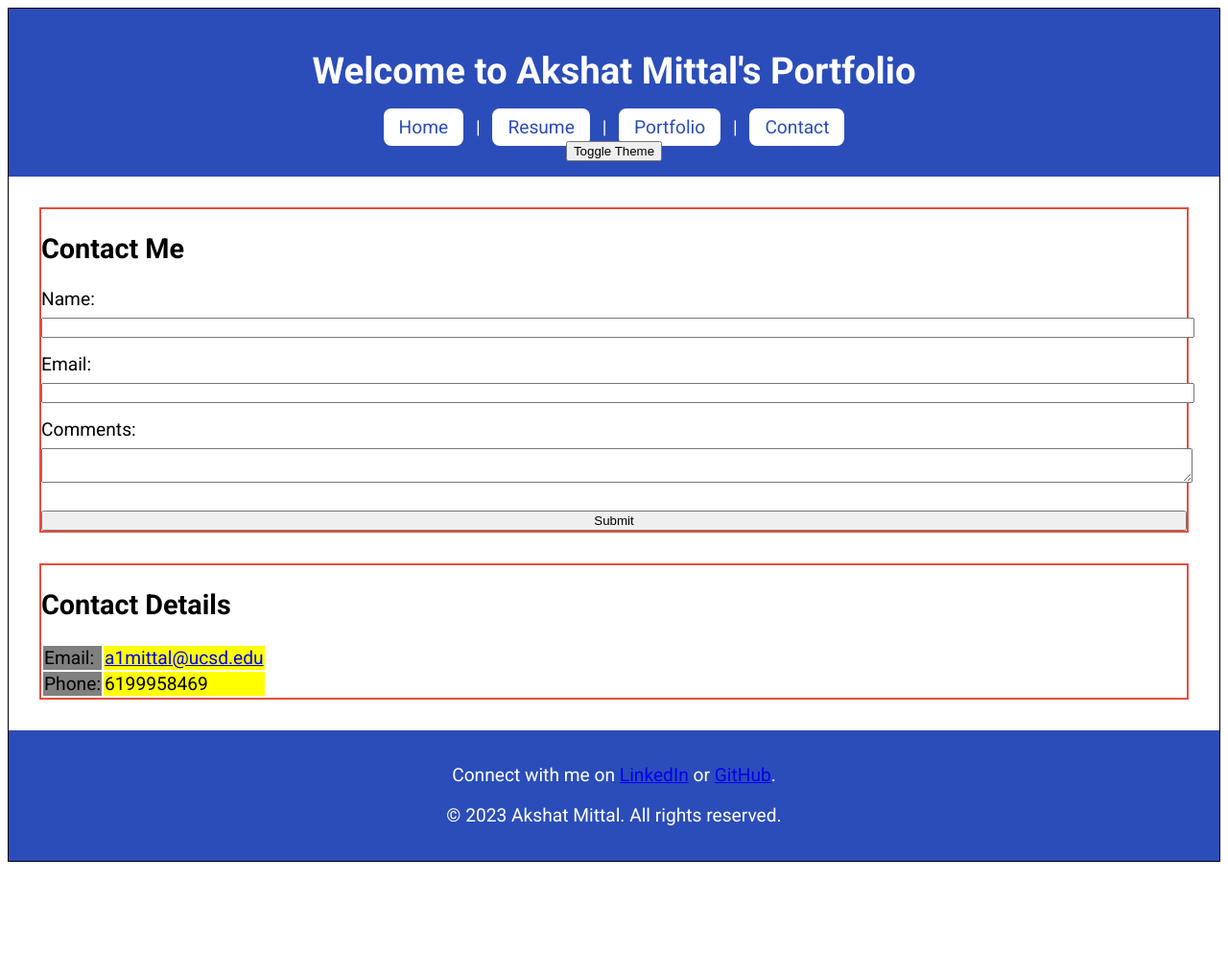
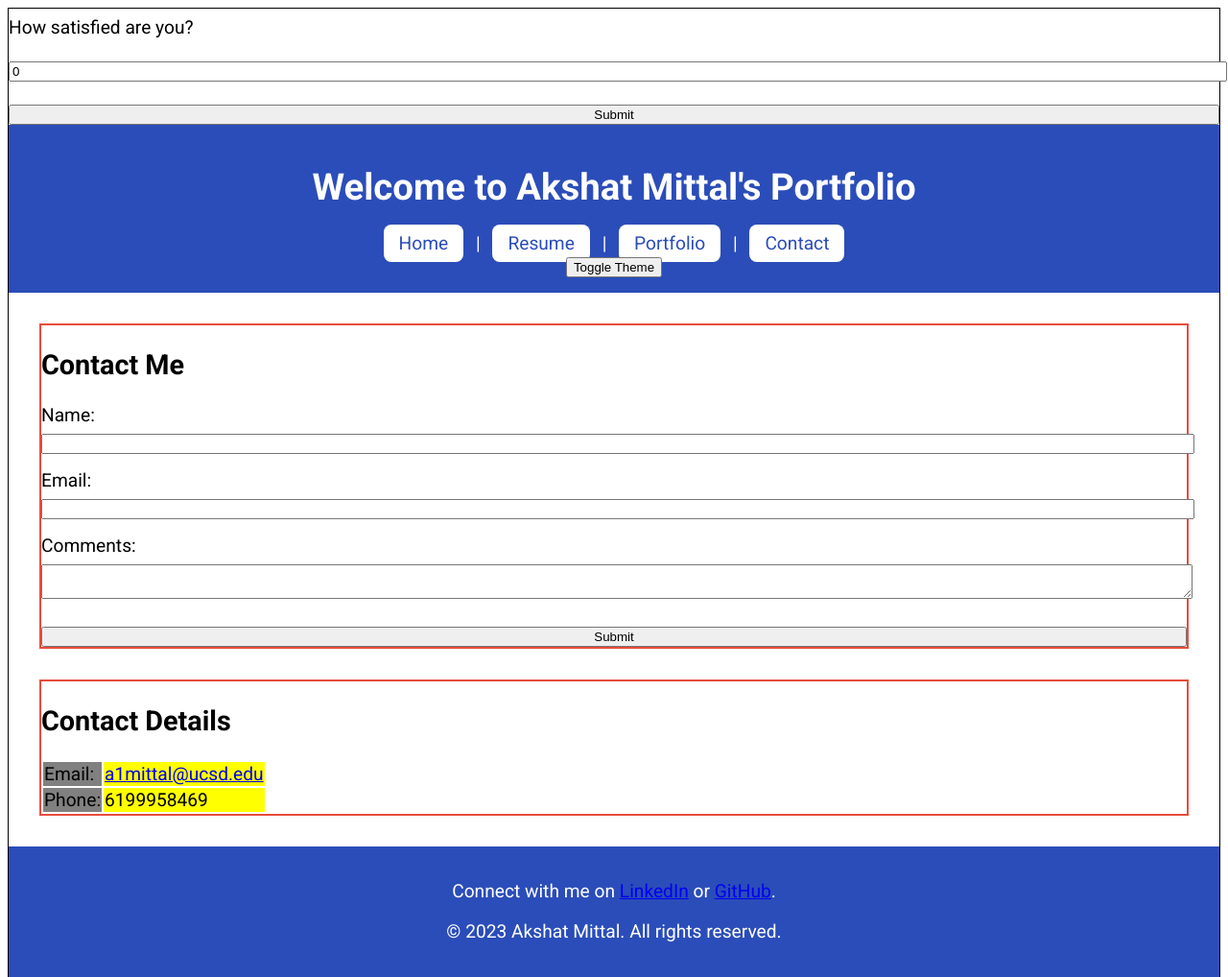
Before and after one commit to AkshatMittal7/Personal_Website_HW5, a plain HTML site: page contact.html in a window 1280 px wide. Shown: the top 1018 px of the page at 96% size. Before the commit the page ends 906 px from the top, so only its background shows below. Drawn offline with Linux system fonts and the light colour scheme.

Commit message:
added the simple rating form

```diff
--- a/contact.html
+++ b/contact.html
@@ -128,6 +128,17 @@
     <noscript>
         <p>JavaScript is not enabled. The theme switcher is not available, and the default light theme is used.</p>
     </noscript>
+
+    <rating-widget>
+        <form action="https://httpbin.org/post" method="POST">
+            <label for="rating">How satisfied are you?</label>
+            <input type="hidden" name="question" value="How satisfied are you?">
+            <input type="hidden" name="sentBy" value="HTML">
+            <!-- This is a simple number input for rating, you'll replace this with the star system using JavaScript -->
+            <input type="number" id="rating" name="rating" min="1" max="5" value="0" required>
+            <button type="submit">Submit</button>
+        </form>
+    </rating-widget>
 
     <header>
         <h1>Welcome to Akshat Mittal's Portfolio</h1>
```
